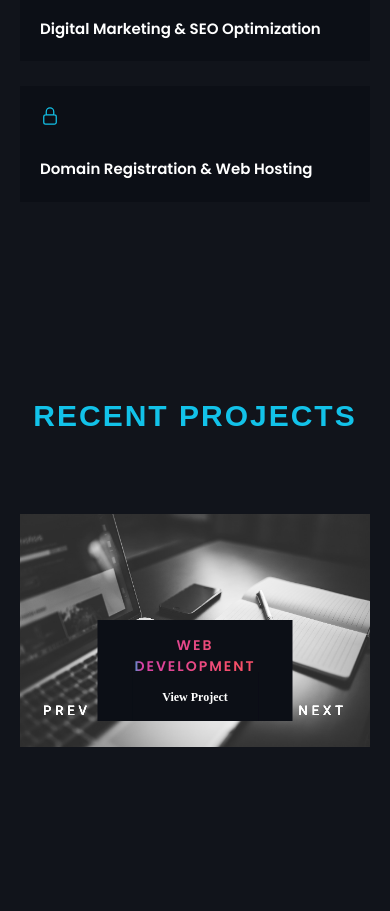
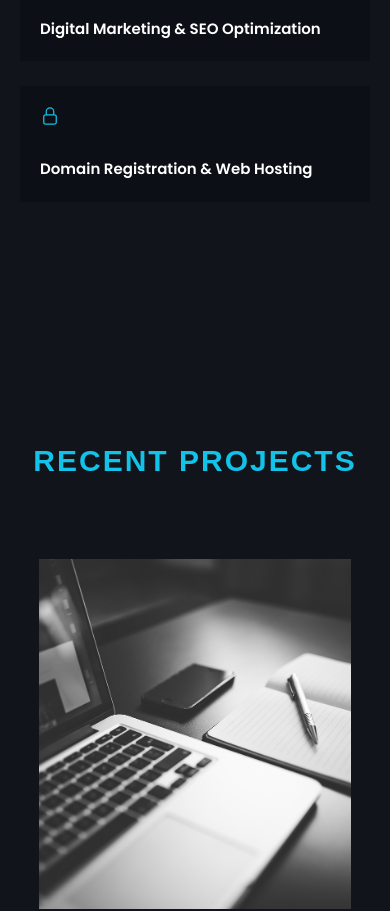
Before and after one commit to collinsMutai/Web-Design-Agency, a React (Create React App) app in the folder client/: page / in a window 390 px wide. Shown: the part 2182-3093 px from the top of the page. Built offline with nearby package versions, Linux system fonts and the light colour scheme.

Commit message:
happy clients media query

```diff
--- a/client/src/Components/FeaturedProjects/FeaturedProjects.css
+++ b/client/src/Components/FeaturedProjects/FeaturedProjects.css
@@ -2,7 +2,7 @@
   background: #11141b;
   text-align: center;
   color: #fff;
-  height: 100%;
+  height: 100vh;
   width: 100%;
   padding: 130px 60px;
   position: absolute;
@@ -21,8 +21,8 @@
   padding-bottom: 80px;
 }
 .project-image {
-  width: 60vw;
-  height: 380px;
+  width: 100%;
+  height: 60vh;
   object-fit: cover;
 }
 .active {
@@ -88,10 +88,10 @@
   transition: all 0.5s ease-in;
 }
 .arrows-prev {
-  left: 165px;
+  left: 250px;
 }
 .arrows-next {
-  right: 165px;
+  right: 250px;
 }
 .arrows svg {
   color: #fff;
@@ -141,13 +141,13 @@
 @media (max-width: 768px) {
   .featured-projects-container {
     height: auto;
-    top: 2500px;
+    top: 2600px;
     padding: 100px 20px;
   }
   .recent-projects {
     font-size: 38px;
   }
-    .project-desc {
+  .project-desc {
     bottom: 100px;
   }
   .arrows-prev,
@@ -156,61 +156,54 @@
   }
 
   .arrows-prev {
-    left: 70px;
+    left: 100px;
   }
   .arrows-next {
-    right: 70px;
+    right: 100px;
   }
 }
 @media (max-width: 425px) {
   .featured-projects-container {
-    height: auto;
+    height: 90vh;
 
     top: 2480px;
   }
   .recent-projects {
     font-size: 30px;
   }
-  .project-image {
-    width: 100%;
-    height: 50%;
-  }
+
   .project-desc {
-    bottom: 130px;
+    bottom: 8px;
   }
   .arrows-prev,
   .arrows-next {
-    bottom: 110px;
+    bottom: -5px;
   }
 
   .arrows-prev {
-    left: 20px;
+    left: 30px;
   }
   .arrows-next {
-    right: 20px;
+    right: 30px;
   }
 }
 @media (max-width: 375px) {
   .featured-projects-container {
     top: 2340px;
     padding: 100px 20px;
-    height: auto;
+    height: 70vh;
   }
   .recent-projects {
     font-size: 24px;
     padding-bottom: 35px;
   }
 
- .project-desc {
-    bottom: 110px;
+   .project-desc {
+    bottom: -19px;
   }
-  .project-image {
-    width: 80vw;
-    height: 100%;
-  }
-   .arrows-prev,
+  .arrows-prev,
   .arrows-next {
-    bottom: 90px;
+    bottom: -40px;
   }
 
   .arrows-prev {
@@ -231,9 +224,9 @@
   }
   .project-image {
     width: 80vw;
-    height: 100%;
+    height: 50vh;
   }
-   .arrows-prev,
+  .arrows-prev,
   .arrows-next {
     bottom: 60px;
   }
```
Also changed, not shown: 6 other files (tests, documents, lock files or other folders).
